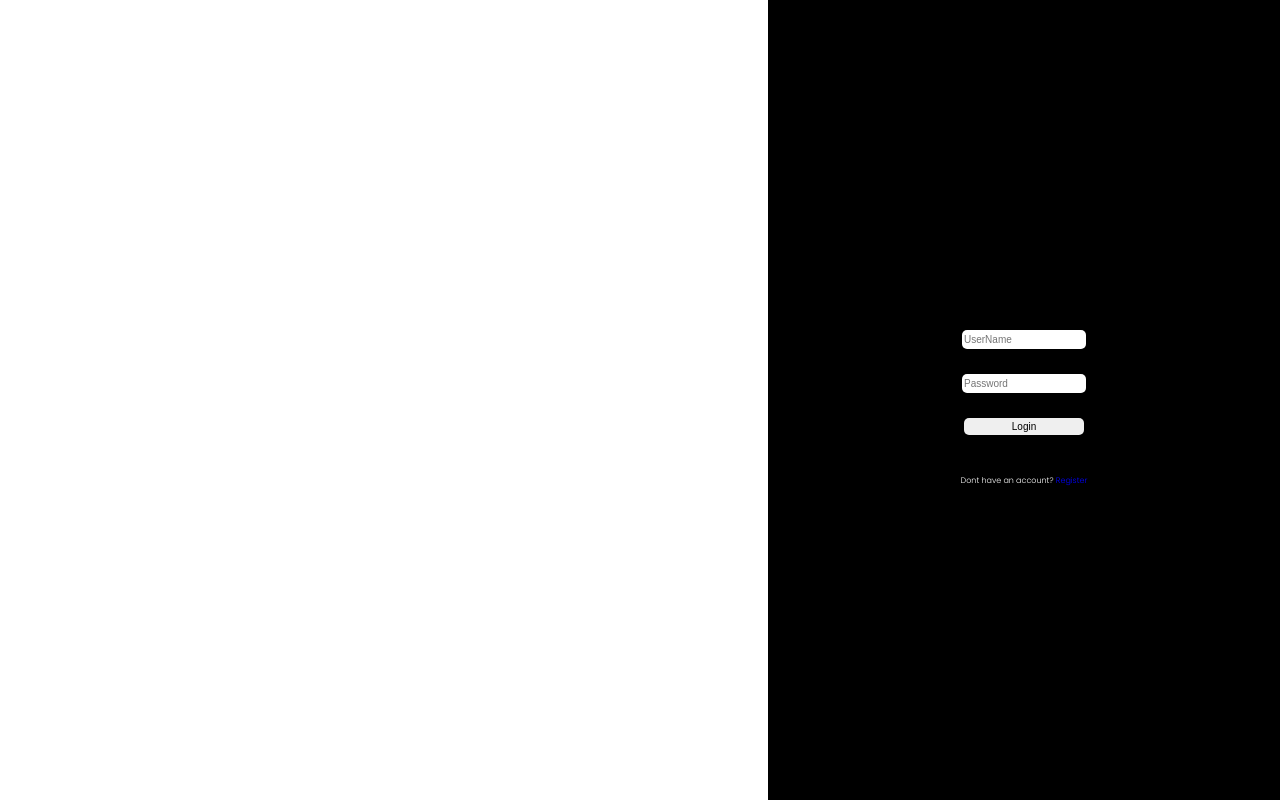
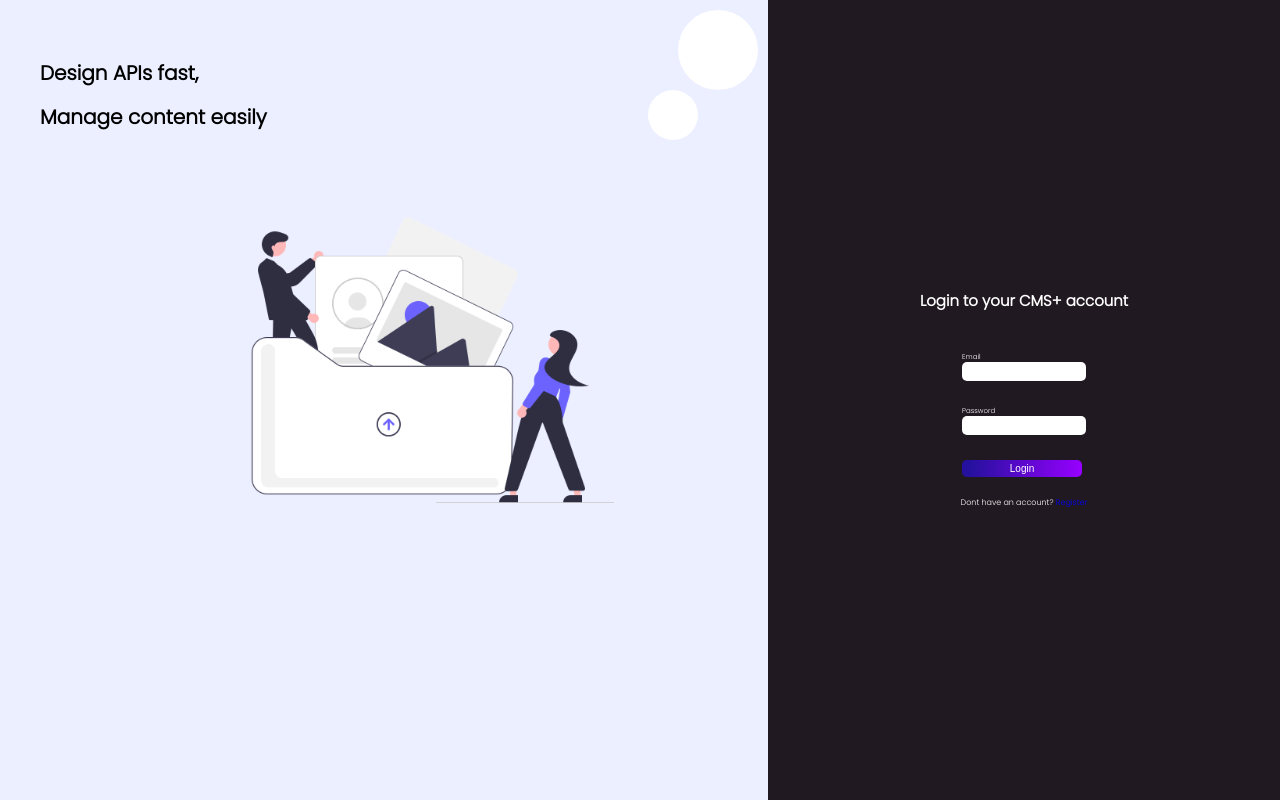
Before and after one commit to Kamaleshen28/frontend, a React (Create React App) app: page / in a window 1280 px wide. Built offline with nearby package versions, Linux system fonts and the light colour scheme.

Commit message:
feat: add login + register UI

```diff
--- a/src/components/footer/footer.css
+++ /dev/null
@@ -1,5 +0,0 @@
-.footer-wrapper {
-  position: absolute;
-  bottom: 0px;
-  width: 100%;
-}
--- a/src/pages/login/index.jsx
+++ b/src/pages/login/index.jsx
@@ -2,6 +2,7 @@ import React, { useState } from 'react';
 import './login.css';
 import axios from 'axios';
 import { useNavigate } from 'react-router-dom';
+import loginImage from '../../assets/undraw-upload-re-pasx_2023-03-09/undraw-upload-re-pasx@2x.png';
 
 export default function Login() {
 
@@ -86,24 +87,54 @@ export default function Login() {
   return (
     <div className="login-page">
       <div className="login-page-decoration">
+        <div className="login-page-decor-top">
+          <div className="login-page-decor-top-right">
+            <h1 className="login-page-decor-top-text">Design APIs fast,</h1>
+            <h1 className="login-page-decor-top-text">Manage content easily</h1>
+          </div>
+          <div className="login-page-decor-top-left">
+            <div className="ball-top">
+              <span className="big-box"></span>
+            </div>
+            <div className="ball-bottom">
+              <span className="small-box"></span>
+            </div>
+          </div>
+          {/* <span className="togin-page-decor-top-text">Design APIs fast, Manage content easily</span> */}
+        </div>
+        <img src={loginImage} alt="" className="login-page-image" />
+        <div className="bottom-login-decor">
+          <div className="login-img-container">
+          </div>
+          {/* <div className="bottom-below-image">
+            <div className="ball-bottom-top">
+              <span className="big-bottom-box"></span>
+            </div>
+            <div className="ball-bottom-bottom">
+              <span className="small-bottom-box"></span>
+            </div>
+          </div> */}
+
+        </div>
 
       </div>
       <div className="login-wrapper">
+        <h1 className="left-login-title">Login to your CMS+ account</h1>
         <div className="form-container">
           {haveAccount && <form className="form" onSubmit={handleLoginSubmit}>
+            <span className="email-text">Email</span>
             <input
               type="username"
               className="form-input"
-              placeholder='UserName'
               value={formData.userName}
               name='userName'
               onChange={handleChange}
             />
             <br />
+            <span className="password-text">Password</span>
             <input
               type="password"
               className="form-input"
-              placeholder='Password'
               value={formData.password}
               name='password'
               onChange={handleChange}
@@ -112,28 +143,31 @@ export default function Login() {
             <button className='submit-button'>Login</button>
           </form>}
           {!haveAccount && <form className="form" onSubmit={handleRegisterSubmit}>
+            <span className="email-text">Email</span>
+
             <input
               type="username"
               className="form-input"
-              placeholder='UserName'
               value={registerFormData.userName}
               name='userName'
               onChange={handleRegisterDetailChange}
             />
             <br />
+            <span className="password-text">Password</span>
+
             <input
               type="password"
               className="form-input"
-              placeholder='Password'
               value={registerFormData.password}
               name='password'
               onChange={handleRegisterDetailChange}
             />
             <br />
+            <span className="password-text">Confirm Password</span>
+
             <input
               type="password"
               className="form-input"
-              placeholder='Confirm Password'
               value={registerFormData.confirmPassword}
               name='confirmPassword'
               onChange={handleRegisterDetailChange}
--- a/src/pages/login/login.css
+++ b/src/pages/login/login.css
@@ -1,9 +1,17 @@
 .login-page {
   display: flex;
+  /* flex-direction: column; */
 }
+
+
+
 
 .login-page-decoration {
   flex: 6;
+  display: flex;
+  flex-direction: column;
+  /* background-color: #F4EEEE; */
+  background-color: #ECEFFF;
 }
 
 .login-wrapper {
@@ -13,7 +21,7 @@
   justify-content: center;
   align-items: center;
   flex-direction: column;
-  background-color: black;
+  background: linear-gradient(90deg, rgba(33, 25, 33, 1) 100%, rgba(151, 0, 255, 1) 100%);
 }
 
 .form-container {
@@ -37,7 +45,7 @@
 .form {
   display: flex;
   flex-direction: column;
-  align-items: center;
+  /* align-items: center; */
   margin-top: 30px;
 }
 
@@ -53,7 +61,9 @@
   border-radius: 5px;
   border: none;
   cursor: pointer;
+  color: white;
   font-size: 10px;
+  background: linear-gradient(90deg, rgba(39, 15, 182, 0.8421962535014006) 7%, rgba(151, 0, 255, 1) 100%);
 }
 
 .confirmation-text {
@@ -79,3 +89,124 @@
   color: blue;
   cursor: pointer;
 }
+
+.email-text {
+  font-size: 7px;
+  color: white
+}
+
+.password-text {
+  font-size: 7px;
+  color: white
+}
+
+.login-page-image {
+  height: 70%;
+  width: 60%;
+  /* padding-bottom: 60px; */
+}
+
+.login-page-decoration {
+  display: flex;
+  /* justify-content: center; */
+  align-items: center;
+
+}
+
+.login-page-decor-top-text {
+  font-size: 20px;
+}
+
+.login-page-decor-top-right {
+  padding: 45px 0 0 40px;
+
+
+}
+
+.login-page-decor-top-left {
+  display: flex;
+  flex-direction: column;
+  padding: 10px;
+}
+
+.login-page-decor-top {
+  display: flex;
+  justify-content: space-between;
+  width: 100%;
+  height: 30%;
+  /* padding: 45px 0 0 40px; */
+  /* margin: 40px 0 0 80px; */
+}
+
+.middle-login {
+  display: flex;
+  justify-content: center;
+  width: 100%;
+  height: 60%;
+}
+
+.big-box {
+  background-color: white;
+  width: 80px;
+  height: 80px;
+  border-radius: 50%;
+  /* margin-right: 10px; */
+
+}
+
+.small-box {
+  background-color: white;
+  width: 50px;
+  height: 50px;
+  border-radius: 50%;
+  margin-right: 60px;
+  /* margin-bottom: 100px; */
+}
+
+.bottom-login-decor {
+  width: 100%;
+  height: 70%;
+  display: flex;
+  justify-content: center;
+  flex-direction: column;
+}
+
+.ball-top {
+  display: flex;
+  justify-content: flex-end;
+}
+
+.ball-bottom {
+  display: flex;
+  justify-content: flex-start;
+  /* padding-right: 10px; */
+}
+
+.big-bottom-box {
+  width: 80px;
+  height: 80px;
+  background-color: white;
+  border-radius: 50%;
+}
+
+.small-bottom-box {
+  width: 50px;
+  height: 50px;
+  background-color: white;
+  border-radius: 50%;
+}
+
+.ball-bottom-top {
+  display: flex;
+  justify-content: center;
+}
+
+.ball-bottom-bottom {
+  display: flex;
+  justify-content: center;
+}
+
+.left-login-title {
+  font-size: 15px;
+  color: white;
+}
```
Also changed, not shown: src/components/footer/footer.jsx (deleted, +0 -11 lines), src/components/header/header.css (deleted, +0 -21 lines), src/components/header/header.jsx (deleted, +0 -16 lines).
